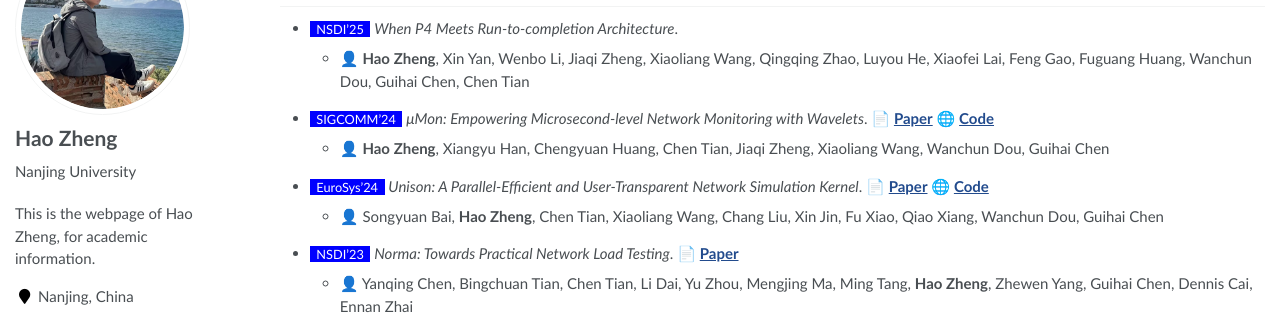
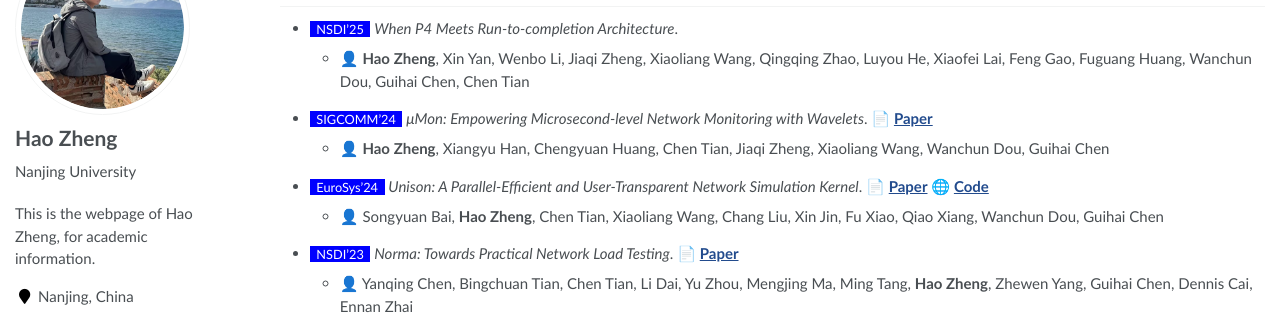
Before and after one commit to mmhzheng/mmhzheng.github.io, a Jekyll site: the page built from _pages/about.md, in a window 1280 px wide and 900 px high, scrolled down 375 px. Shown: the part 151-466 px from the top of the window. Built offline with Jekyll 4.4.1, drawn with Linux system fonts in a browser that asks for light colours.

Commit message:
update about

```diff
--- a/_pages/about.md
+++ b/_pages/about.md
@@ -52,7 +52,7 @@ My research interests lie in the areas of:
 <div class='paper-box-text' markdown="1">
 - <span style="background-color: blue; color: white; font-size: 0.85em;">&nbsp;
   SIGCOMM'24 &nbsp;</span>
-  *μMon: Empowering Microsecond-level Network Monitoring with Wavelets*. 📄 [**Paper**](files/paper/UMON.pdf) 🌐 [**Code**](https://github.com/NASA-NJU/uMon-WaveSketch)
+  *μMon: Empowering Microsecond-level Network Monitoring with Wavelets*. 📄 [**Paper**](files/paper/UMON.pdf)
   - 👤 **Hao Zheng**, Xiangyu Han, Chengyuan Huang, Chen Tian, Jiaqi Zheng, Xiaoliang Wang, Wanchun Dou, Guihai Chen
 </div>
 
```
Also changed, not shown: 1 other file.
